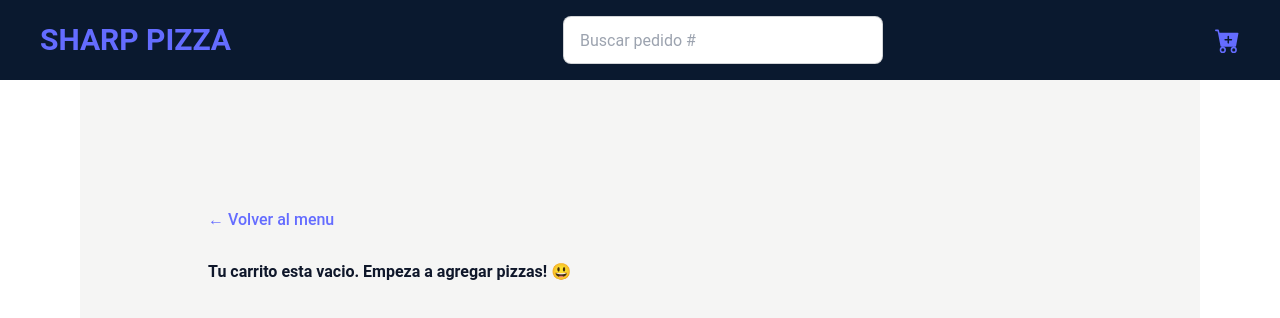
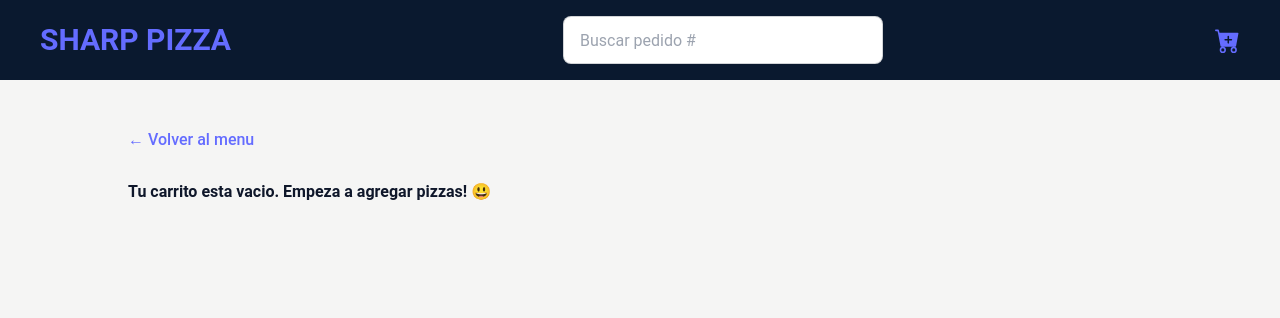
Before and after one commit to No-Country/c14-46-m-csharp-react, a React (Vite) app in the folder front/sharp-pizza/: page /cart in a window 1280 px wide. Shown: the top 318 px of the page. Built offline with nearby package versions, Linux system fonts and the light colour scheme.

Commit message:
delete classname

```diff
--- a/front/sharp-pizza/src/ui/Layout.jsx
+++ b/front/sharp-pizza/src/ui/Layout.jsx
@@ -13,7 +13,7 @@ const Layout = () => {
       <Header />
       <Toaster toastOptions={{ duration: 3000 }} />
 
-      <main className='bg-silver p-20'>
+      <main>
         <Outlet />
       </main>
       {products.length > 0 && <CartOverview />}
```
